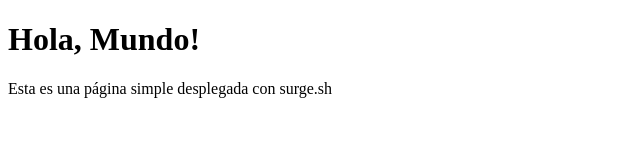
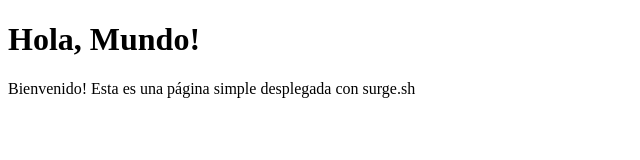
Before and after one commit to BJM43/DevOps_PrimerParcial, a plain HTML site: page index.html in a window 1280 px wide. Shown: the whole page, without its empty margins (0-640 px from the left). Drawn offline with Linux system fonts and the light colour scheme.

Commit message:
Actualizar página web

```diff
--- a/index.html
+++ b/index.html
@@ -7,6 +7,6 @@
   </head>
   <body>
     <h1>Hola, Mundo!</h1>
-    <p>Esta es una página simple desplegada con surge.sh</p>
+    <p>Bienvenido! Esta es una página simple desplegada con surge.sh</p>
   </body>
 </html>
```
Also changed, not shown: 1 other file.
